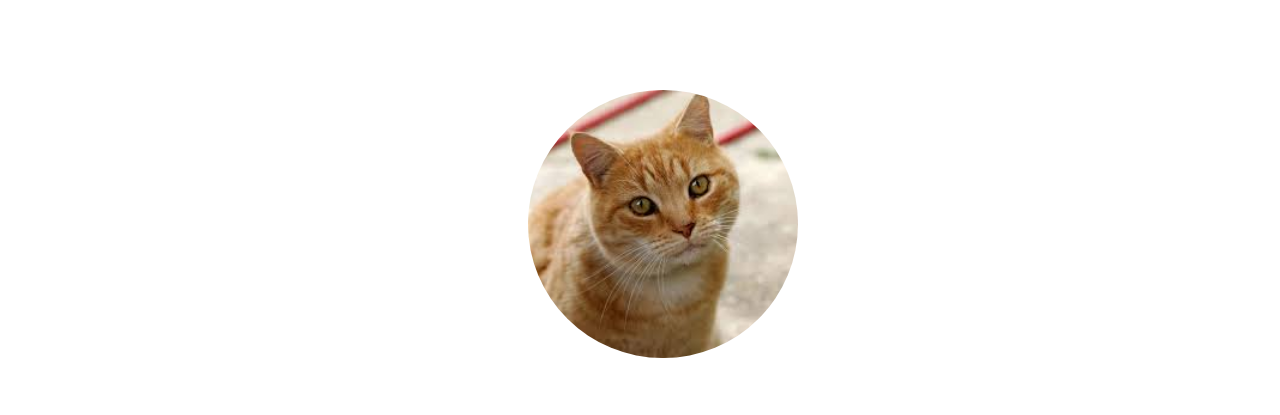
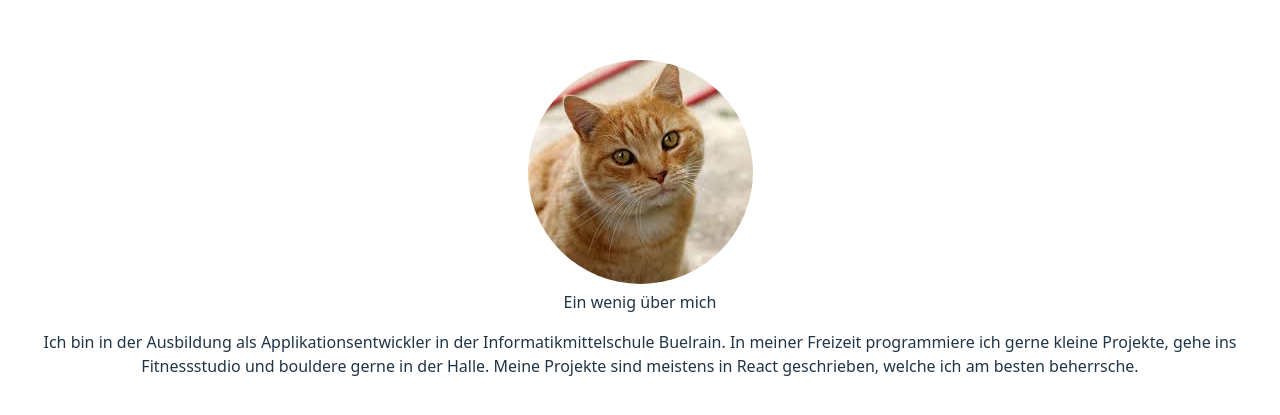
Before and after one commit to Luca-Pallagi/Portfolio, a React (Vite) app: page / in a window 1280 px wide. Shown: the part 173-588 px from the top of the page. Built offline with nearby package versions, Linux system fonts and the light colour scheme.

Commit message:
Erstelle ueber mich

```diff
--- a/src/App.css
+++ b/src/App.css
@@ -5,7 +5,9 @@
   text-align: center;
 }
 
+#FrontPage{
+}
+
 #ProfilePicture {
   border-radius: 50%;
-  width: 120%
 }
--- a/src/FrontPage.jsx
+++ b/src/FrontPage.jsx
@@ -6,6 +6,14 @@ function FrontPage(){
         <>
             <div id="FrontPage">
                 <img src={profilePicture} alt={"ProfilePicture"} id="ProfilePicture"/>
+                <div id="FP-AboutMe">
+                    Ein wenig über mich
+                    <p>
+                        Ich bin in der Ausbildung als Applikationsentwickler in der Informatikmittelschule Buelrain.
+                        In meiner Freizeit programmiere ich gerne kleine Projekte, gehe ins Fitnessstudio und bouldere gerne in der Halle.
+                        Meine Projekte sind meistens in React geschrieben, welche ich am besten beherrsche.
+                    </p>
+                </div>
             </div>
         </>
     )
```
